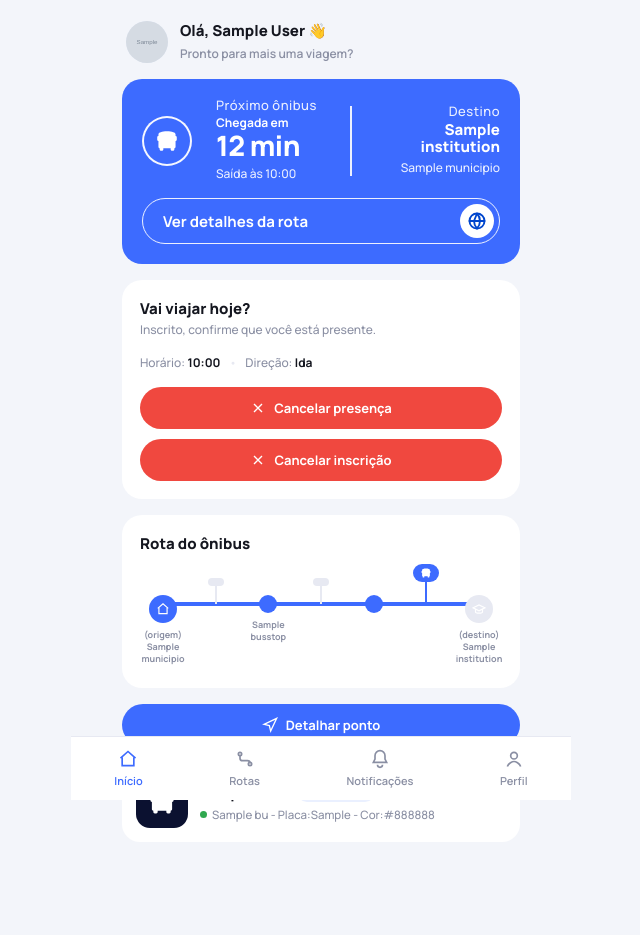
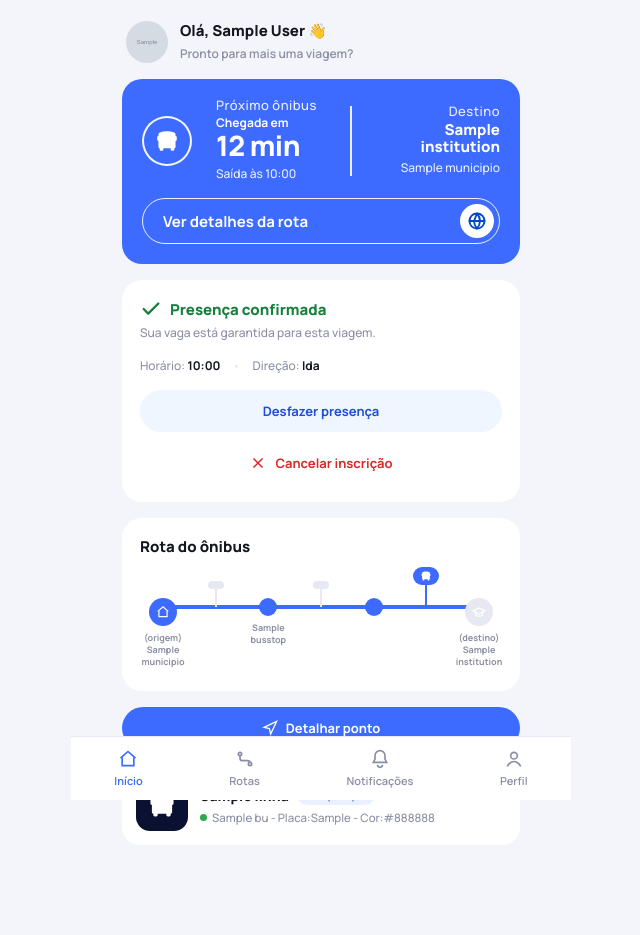
Before and after one commit to NicolasRaony06/sistema-unirotas, a Django app: page /operation/aluno/home in a window 1280 px wide. Shown: the whole page, without its empty margins (319-959 px from the left). Before the commit the page ends 828 px from the top, so only its background shows below. Run offline with Django 5.2, Linux system fonts and the light colour scheme; a user stored in the database is signed in; tables that the repository leaves empty hold one stand-in row (values such as "Sample post"); grey boxes marked "Sample" are stand-in pictures.

Commit message:
develop -> Revisando cores dos botões da Home

```diff
--- a/operation/static/operation/css/style.css
+++ b/operation/static/operation/css/style.css
@@ -10,6 +10,11 @@
     --grey-500: #8A8FA3;
     --grey-200: #E7E9F2;
     --paper: #F3F5FA;
+    --success-100: #E4F7EA;
+    --success-600: #2FA84F;
+    --danger-600: #D93025;
+    --danger-100: #FDE9EA;
+    --blue-600: #2F55E0;
 }
 
 * { box-sizing: border-box; }
@@ -906,9 +956,11 @@ input[type='time']::-webkit-calendar-picker-indicator{
     flex-shrink: 0;
 }
 .presence-info {
-    margin: 2px 0 16px;
-    font-size: 12px;
-    color: var(--grey-500);
+    display: flex;
+    align-items: center;
+    flex-wrap: wrap;
+    gap: 6px;
+    margin-bottom: 16px;
 }
 .presence-info strong {
     color: var(--ink-900);
@@ -957,3 +1009,36 @@ input[type='time']::-webkit-calendar-picker-indicator{
 .btn-voltar:active {
     transform: scale(0.95);
 }
+
+.presence-header {
+    display: flex;
+    align-items: center;
+    gap: 8px;
+    margin-bottom: 4px;
+}
+
+.presence-header--success {
+    color: #15803d; /* Verde escuro de sucesso */
+}
+
+.presence-header--success h3 {
+    margin: 0;
+    color: inherit;
+}
+/* Botão com fundo preenchido suave (Azul Claro) */
+.btn--tonal-blue {
+    background-color: #eff6ff;
+    color: #1d4ed8;
+    border: none;
+}
+
+.btn--tonal-blue:hover {
+    background-color: #dbeafe;
+}
+
+/* Botão destrutivo apenas em texto (Sem fundo) */
+.btn--text-danger {
+    background-color: transparent;
+    color: #dc2626;
+    border: none;
+}
--- a/operation/templates/index_aluno.html
+++ b/operation/templates/index_aluno.html
@@ -62,46 +62,59 @@
     </section>
 
     <section class="presence-card">
-        <h3>Vai viajar hoje?</h3>
 
             {% if inscricao %}
-                <!-- CASO O ALUNO JÁ ESTEJA INSCRITO -->
+
+                {% if inscricao.presente %}
+                    <div class="presence-header presence-header--success">
+                        <svg width="22" height="22" viewBox="0 0 24 24" fill="none" stroke="currentColor" stroke-width="2.5" stroke-linecap="round" stroke-linejoin="round"><path d="M20 6L9 17l-5-5"/></svg>
+                        <h3>Presença confirmada</h3>
+                    </div>
+                    <p>Sua vaga está garantida para esta viagem.</p>
+                {% else %}
+                    <h3>Vai viajar hoje?</h3>
                     <p>Inscrito, confirme que você está presente.</p>
+                {% endif %}
+
                 <p class="presence-info">
-                    Horário: <strong>{{ inscricao.horario_saida_aluno|default:"--" }}</strong>
+                    <span>Horário: <strong>{{ inscricao.horario_saida_aluno|default:"--" }}</strong></span>
                     <span class="presence-info__dot" aria-hidden="true">•</span>
-                    Direção: <strong>{{ inscricao.get_direcao_display|default:inscricao.direcao|title }}</strong>
+                    <span>Direção: <strong>{{ inscricao.get_direcao_display|default:inscricao.direcao|title }}</strong></span>
                 </p>
 
+                {% if inscricao.presente %}
                     <form method="post" action="{% url 'alterar_presenca' %}">
                         {% csrf_token %}
                         <input type="hidden" name="id_viagem" value="{{ inscricao.viagem.id }}">
-                    {% if inscricao.presente %}
-                        <button type="submit" class="btn btn--danger btn--full">
-                            <svg width="16" height="16" viewBox="0 0 24 24" fill="none" stroke="#fff" stroke-width="2"><path d="M18 6L6 18M6 6l12 12"/></svg>
-                            Cancelar presença
+                        <button type="submit" class="btn btn--tonal-blue btn--full">
+                            Desfazer presença
                         </button>
-
+                    </form>
                 {% else %}
-                        <button type="submit" class="btn btn--solid btn--full btn--spaced">
-                            <svg width="16" height="16" viewBox="0 0 24 24" fill="none" stroke="#fff" stroke-width="2"><path d="M5 12l4 4L19 6"/></svg>
+                    <form method="post" action="{% url 'alterar_presenca' %}">
+                        {% csrf_token %}
+                        <input type="hidden" name="id_viagem" value="{{ inscricao.viagem.id }}">
+                        <button type="submit" class="btn btn--solid btn--full">
+                            <svg width="18" height="18" viewBox="0 0 24 24" fill="none" stroke="#fff" stroke-width="2"><path d="M5 12l4 4L19 6"/></svg>
                             Confirmar presença
                         </button>
+                    </form>
                 {% endif %}
-                </form>
 
-                <form method="post" action="{% url 'cancelar_inscricao_na_viagem' %}">
+
+                <form method="post" action="{% url 'cancelar_inscricao_na_viagem' %}" onsubmit="return confirm('Cancelar sua inscrição nesta viagem?');">
                     {% csrf_token %}
                     <input type="hidden" name="id_linha" value="{{ linha_selecionada.id }}">
                     <input type="hidden" name="id_viagem" value="{{ inscricao.viagem.id }}">
-                    <button type="submit" class="btn btn--danger btn--full">
-                        <svg width="16" height="16" viewBox="0 0 24 24" fill="none" stroke="#fff" stroke-width="2"><path d="M18 6L6 18M6 6l12 12"/></svg>
+                    <button type="submit" class="btn btn--text-danger btn--full">
+                        <svg width="18" height="18" viewBox="0 0 24 24" fill="none" stroke="currentColor" stroke-width="2"><path d="M18 6L6 18M6 6l12 12"/></svg>
                         Cancelar inscrição
                     </button>
                 </form>
 
             {% else %}
-            <!-- CASO O ALUNO AINDA NÃO ESTEJA INSCRITO -->
+
+
             <p>Confirme sua inscrição para esta rota.</p>
 
             <form method="post" action="{% url 'alocar_aluno' %}">
```
Also changed, not shown: other parts of operation/static/operation/css/style.css (+45 -0 lines), authentication/migrations/0003_remove_studentprofile_birth_date.py (added). Lines whose indentation alone changed are shown as unchanged.
